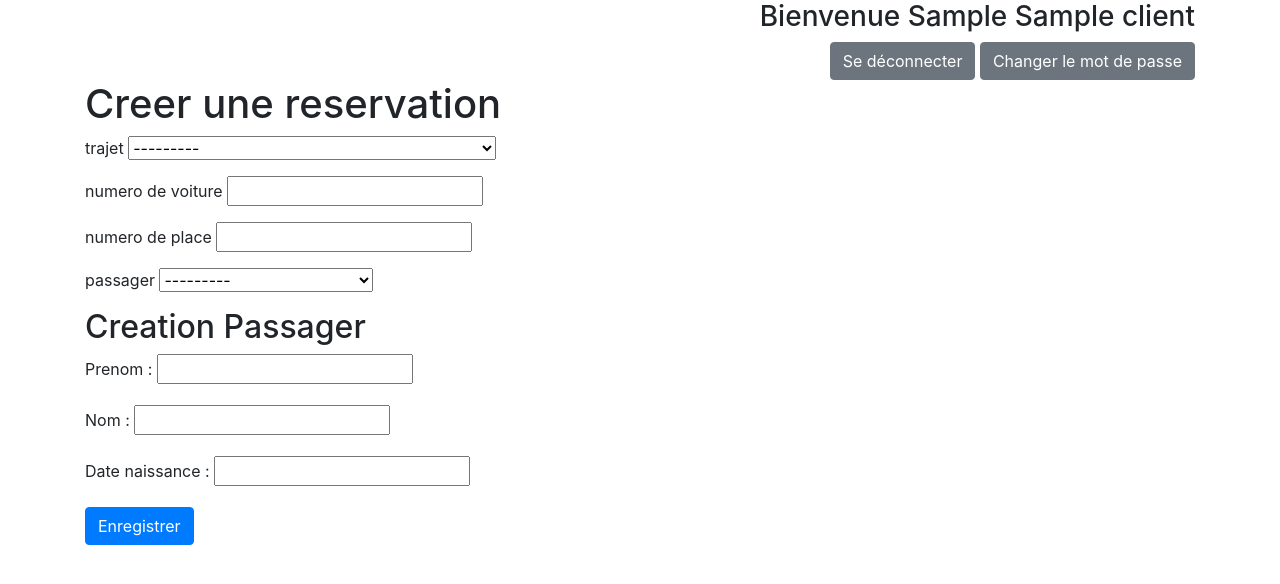
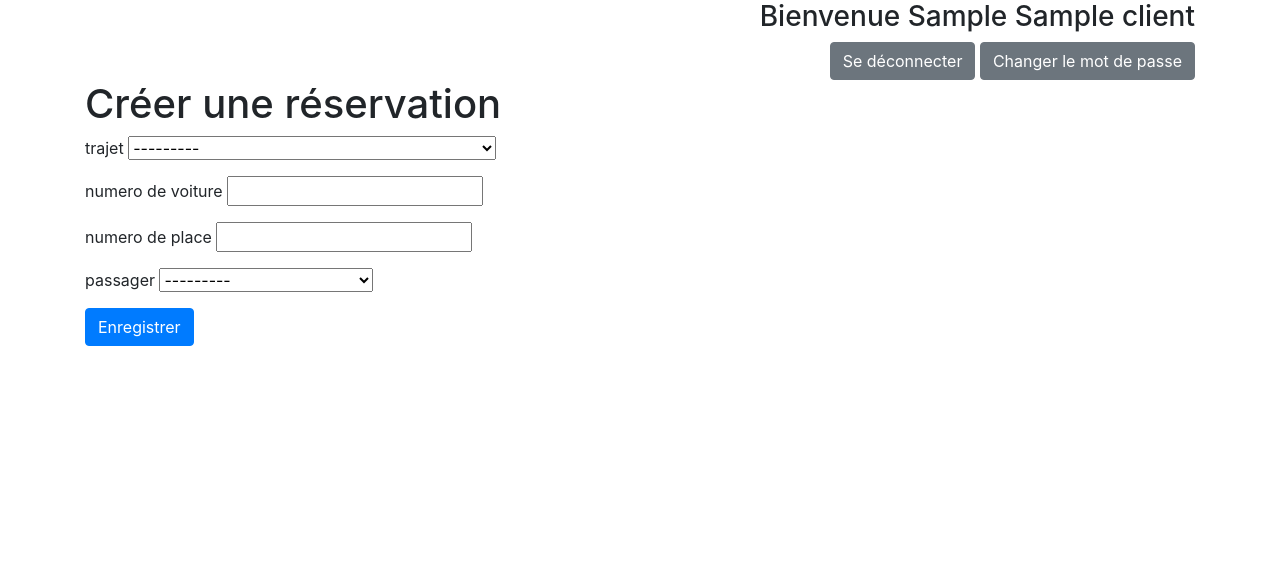
Before and after one commit to aeomath/reservations-Adam-Benabou, a Django app: page /booking/nouvelle_reservation/ in a window 1280 px wide. Shown: the top 584 px of the page. Run offline with Django 4.2, Linux system fonts and the light colour scheme; a user stored in the database is signed in; tables that the repository leaves empty hold one stand-in row (values such as "Sample post").

Commit message:
Ajout de la modification de reservation NB: changement du model d reservation pour le numero de reservation afin de le mettre en Autofield pour que l'utilisateur n'est pas à définir d'id de reservation

```diff
--- a/reservations/booking/form.py
+++ b/reservations/booking/form.py
@@ -7,7 +7,7 @@ class SearchForm(forms.Form):
     gare_depart = forms.ModelChoiceField(queryset=Gare.objects.all(), required=False)
     gare_arrivee = forms.ModelChoiceField(queryset=Gare.objects.all(), required=False)
 
-
+## Pas utiliser pour l'instant
 class PassagerForm(forms.ModelForm):
     class Meta:
         model = Passager
--- a/reservations/booking/models.py
+++ b/reservations/booking/models.py
@@ -50,7 +50,7 @@ class Trajet(models.Model):
 
 class Reservation(models.Model):
     date_reservation = models.DateTimeField()
-    numero_reservation = models.IntegerField(primary_key=True)
+    numero_reservation = models.AutoField(primary_key=True)
     numero_voiture = models.IntegerField()
     numero_place = models.IntegerField()
     passager = models.ForeignKey(Passager, on_delete=models.CASCADE)
--- a/reservations/booking/templates/booking/edit_reservation.html
+++ b/reservations/booking/templates/booking/edit_reservation.html
@@ -1,21 +1,23 @@
 {%extends 'booking/base.html'%}
 
-{% block title %} Reservation {% endblock %}
+{% block title %} {% if reservation_id %}Modifier{% else %}Créer{% endif %} une réservation {% endblock %}
+
 
 {% block content %}
 
-    <h1>Creer une reservation</h1>
+    <h1>{% if reservation_id %}Modifier{% else %}Créer{% endif %} une réservation</h1>
 
-    <form action="{% url 'nouvelle_reservation' %}" method="post">
+    {% if reservation_id %}
+        <form action="{% url 'modifier_reservation' reservation_id%}" method="post">
+    {% else %}
+        <form action="{% url 'nouvelle_reservation' %}" method="post">
+    {% endif %}
         {% csrf_token %}
         <p> trajet {{ form.trajet}}</p>
         <p> numero de voiture {{ form.numero_voiture}}</p>
         <p> numero de place {{ form.numero_place}}</p>
         <p> passager {{ form.passager}}</p>
 
-        <h2>Creation Passager</h2>
-        {{passager_form.as_p}}
-
         <button type="submit" class="btn btn-primary">Enregistrer</button>
     </form>
 
--- a/reservations/booking/templates/booking/reservation.html
+++ b/reservations/booking/templates/booking/reservation.html
@@ -3,6 +3,7 @@
 {% block title %} Reservation {% endblock %}
 
 {% block content %}
+<a href="{% url 'reservations' %}" class="btn btn-secondary">Retour à mes reservations</a>
     {% if reservation %}
         <br> </br>
         <h1>Reservation : {{reservation}}</h1>
@@ -22,6 +23,11 @@
                 <td>{{ reservation.numero_voiture }}</td>
                 <td>{{ reservation.numero_place}}</td>
             </tr>
+            <tr>
+                <td>
+                    <a href="{% url 'modifier_reservation' reservation.numero_reservation %}" class="btn btn-primary btn-lg btn-block">Modifier</a>
+                </td>
+            </tr>
         </table>
     {% else %}
         <div class="alert alert-info" role="alert">
--- a/reservations/booking/templates/booking/reservations.html
+++ b/reservations/booking/templates/booking/reservations.html
@@ -18,6 +18,7 @@
                         <td>{{ reservation.numero_reservation }}</td>
                         <td><a href=/booking/reservations/{{reservation.numero_reservation}}>{{ reservation }}</a></td>
                         <td>{{ reservation.trajet.date_depart }}</td>
+                        <td> <a href="{% url 'modifier_reservation' reservation.numero_reservation %}" class="btn btn-primary btn-sm">Modifier</a></td>
                     </tr>
                 {% endfor %}
             </tbody>
--- a/reservations/booking/urls.py
+++ b/reservations/booking/urls.py
@@ -3,10 +3,12 @@ from django.urls import path,include
 from . import views
 
 urlpatterns = [
+
     path('accounts/', include('django.contrib.auth.urls')),
     path("", views.index, name="index"),
     path("trajets/", views.trajets, name="trajets"),
     path("reservations/", views.reservations, name="reservations"),
     path("reservations/<int:reservation_id>/", views.reservation, name="reservation"),
     path("nouvelle_reservation/", views.edit_reservation, name="nouvelle_reservation"),
+    path("modifier_reservation/<int:reservation_id>/", views.edit_reservation, name="modifier_reservation"),
 ]
--- a/reservations/booking/views.py
+++ b/reservations/booking/views.py
@@ -1,9 +1,11 @@
-from django.shortcuts import get_list_or_404, get_object_or_404, render,redirect
-from django.http import HttpResponse
+from django.shortcuts import get_list_or_404, get_object_or_404, render, redirect
+from django.http import HttpResponse, HttpResponseRedirect
 from .models import Trajet,Gare,Client,Passager,Reservation
 from booking.form import SearchForm , PassagerForm, ReservationForm
 from django.contrib.auth.decorators import login_required
 from django.utils import timezone
+import time
+from django.urls import reverse
 
 from .models import Trajet
 
@@ -53,26 +55,38 @@ def reservation(request, reservation_id):
     template = "booking/reservation.html"
     return render(request, template, {'reservation': reservation})
 
-## saisie d'une réservation
 @login_required(login_url='/booking/accounts/login')
-def edit_reservation(request):
-    if request.method == 'GET':
-        form = ReservationForm()
-        passager_form = PassagerForm()
-    elif request.method == 'POST':
-        form = ReservationForm(request.POST)
-        passager_form = PassagerForm(request.POST)
-        if form.is_valid() and passager_form.is_valid():
-            ## n'enregistre pas encore la réservation
-            reservation=form.save(commit=False)
-            reservation.client = request.user.client
-            reservation.passager = passager_form.save()
-            reservation.date_reservation = timezone.now()
-            ## enregistre la réservation
-            reservation.save()
-            return redirect('reservations')
+def edit_reservation(request, reservation_id=None):
+    ##Modification d'une réservation existante
+    if reservation_id:
+        reservation = get_object_or_404(Reservation, pk=reservation_id)
+        if request.method == 'POST':
+            form = ReservationForm(request.POST, instance=reservation)
+            if form.is_valid():
+                reservation = form.save()
+                return HttpResponseRedirect(reverse('reservation' , args=(reservation.pk, )))
+        else:
+            form = ReservationForm(instance=reservation)
+        template = "booking/edit_reservation.html"
+        return render(request, template, {'form': form, 'reservation_id': reservation_id})
+
+    ##Création d'une nouvelle réservation
+    else:
+        if request.method == 'POST':
+            form = ReservationForm(request.POST)
+            if form.is_valid():
+                reservation = form.save(commit=False)
+                reservation.client = request.user.client
+                reservation.date_reservation = timezone.now()
+                reservation.save()
+                form.save_m2m()
+                return HttpResponseRedirect(reverse('reservation' , args=(reservation.pk,)))
+        else:
+            form = ReservationForm()
+
     template = "booking/edit_reservation.html"
-    return render(request, template, {'form': form , 'passager_form': passager_form})
+    return render(request, template, {'form': form})
+
 
 def index(request):
     return HttpResponse("Hello, world. You're at the booking index.")
```
Also changed, not shown: reservations/booking/migrations/0002_alter_reservation_numero_reservation.py (added).
